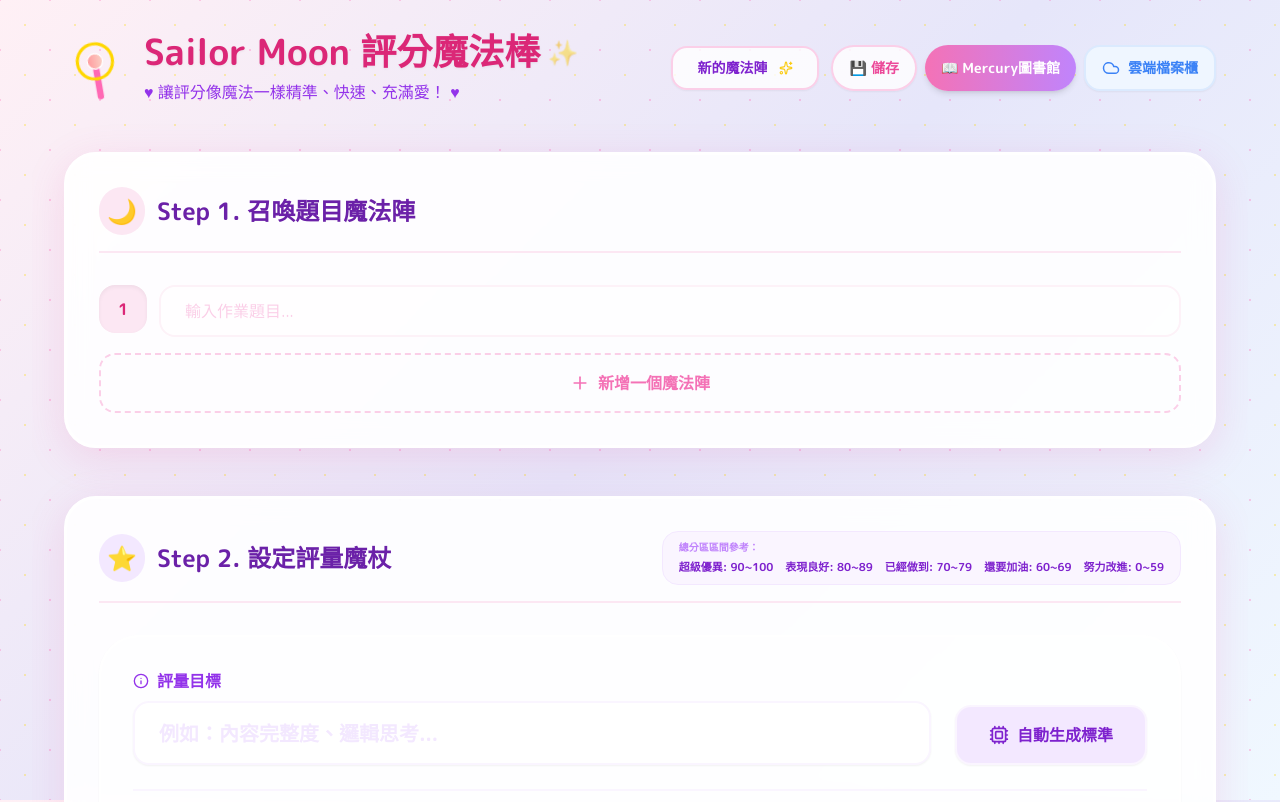
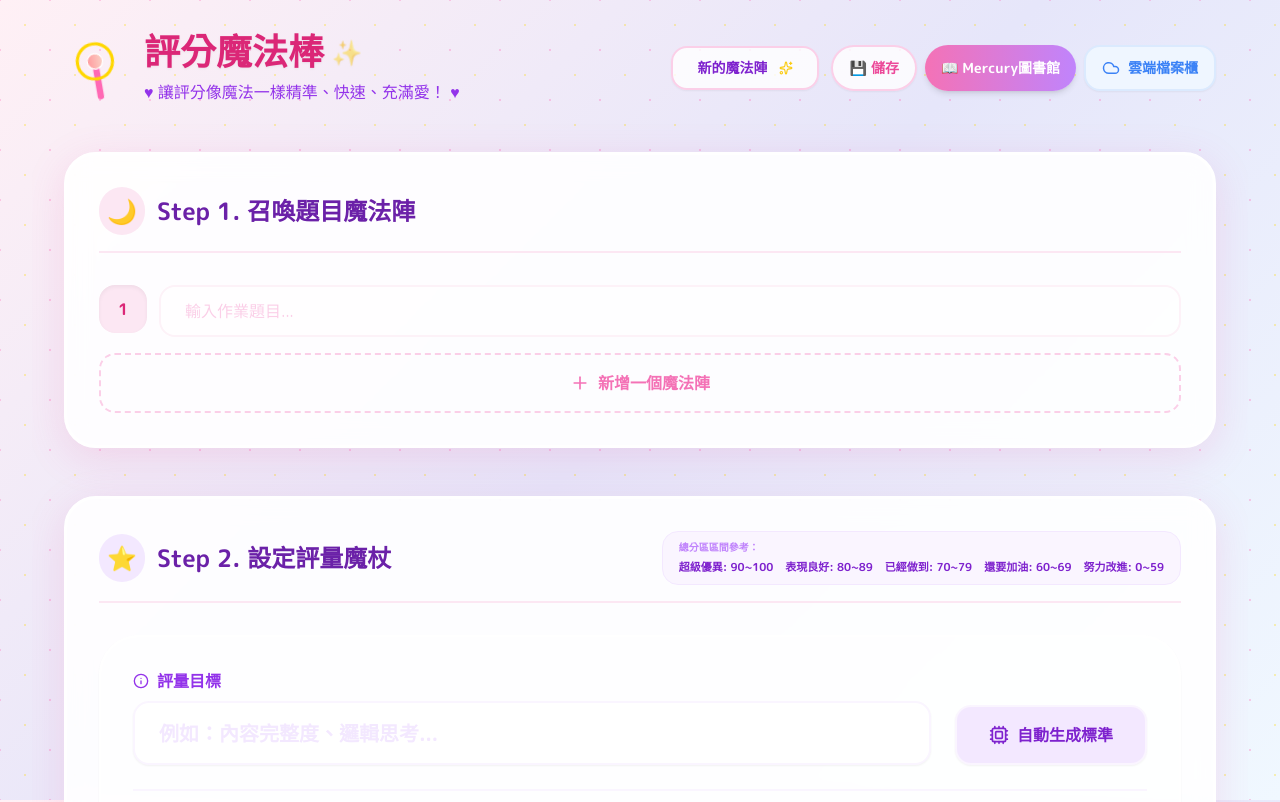
Before and after one commit to pinchentsai/Rating-Magic, a React (Vite) app: page / in a window 1280 px wide. Shown: the top 802 px of the page. Built offline with nearby package versions, Linux system fonts and the light colour scheme.

Commit message:
feat: Remove "Sailor Moon" from main title
Removes the explicit "Sailor Moon" branding from the main application title. The aesthetic and magical theme are still present, but this makes the primary title more concise and focused on the core functionality.

```diff
--- a/index.tsx
+++ b/index.tsx
@@ -436,7 +436,7 @@
         <div className="flex items-center gap-4 w-full lg:w-auto">
           <MoonWandSVG />
           <div>
-            <h1 className="text-2xl md:text-4xl font-bold text-pink-600 drop-shadow-sm flex items-center gap-2">Sailor Moon 評分魔法棒 <span className="text-yellow-400 text-xl md:text-2xl sparkle">✨</span></h1>
+            <h1 className="text-2xl md:text-4xl font-bold text-pink-600 drop-shadow-sm flex items-center gap-2">評分魔法棒 <span className="text-yellow-400 text-xl md:text-2xl sparkle">✨</span></h1>
             <p className="text-purple-600 mt-1 md:mt-2 font-medium text-sm md:text-base">♥ 讓評分像魔法一樣精準、快速、充滿愛！ ♥</p>
           </div>
         </div>
```
